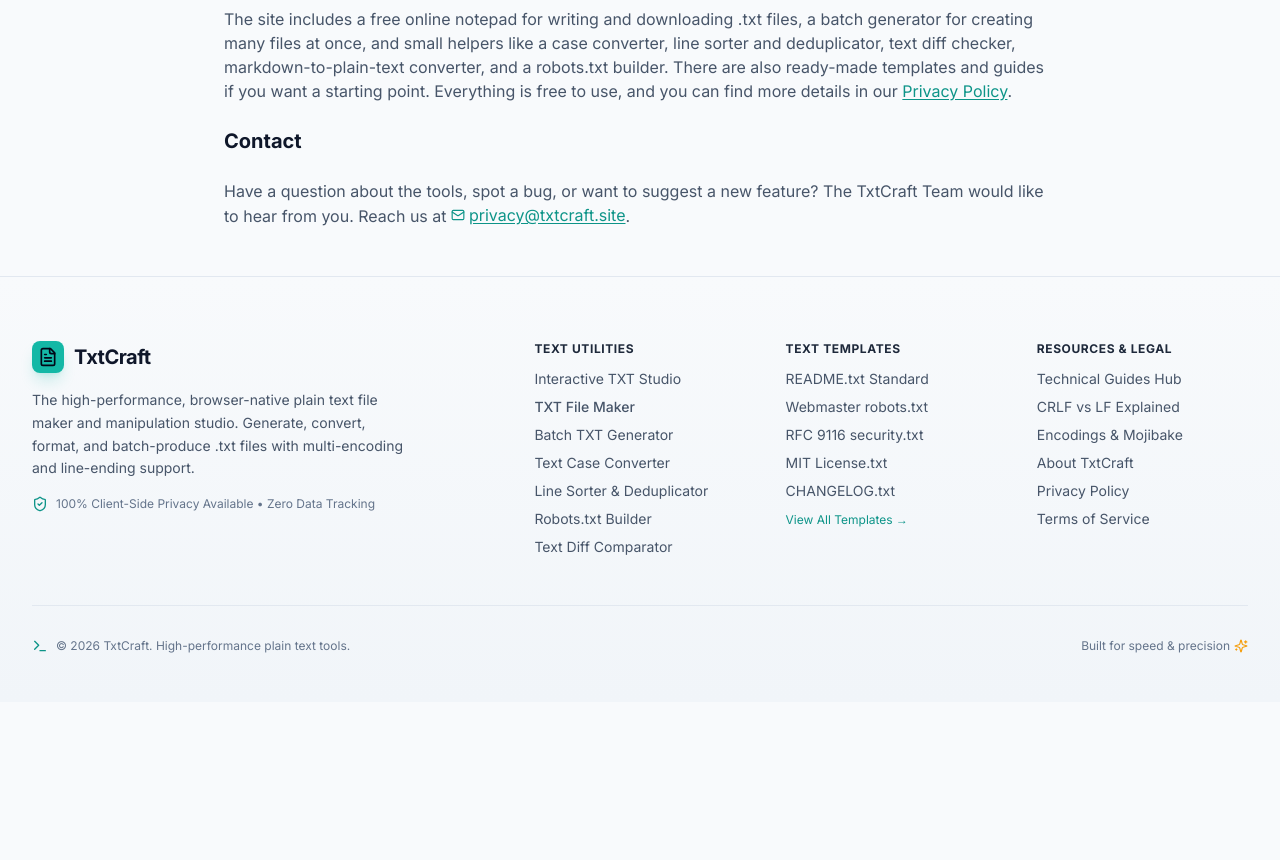
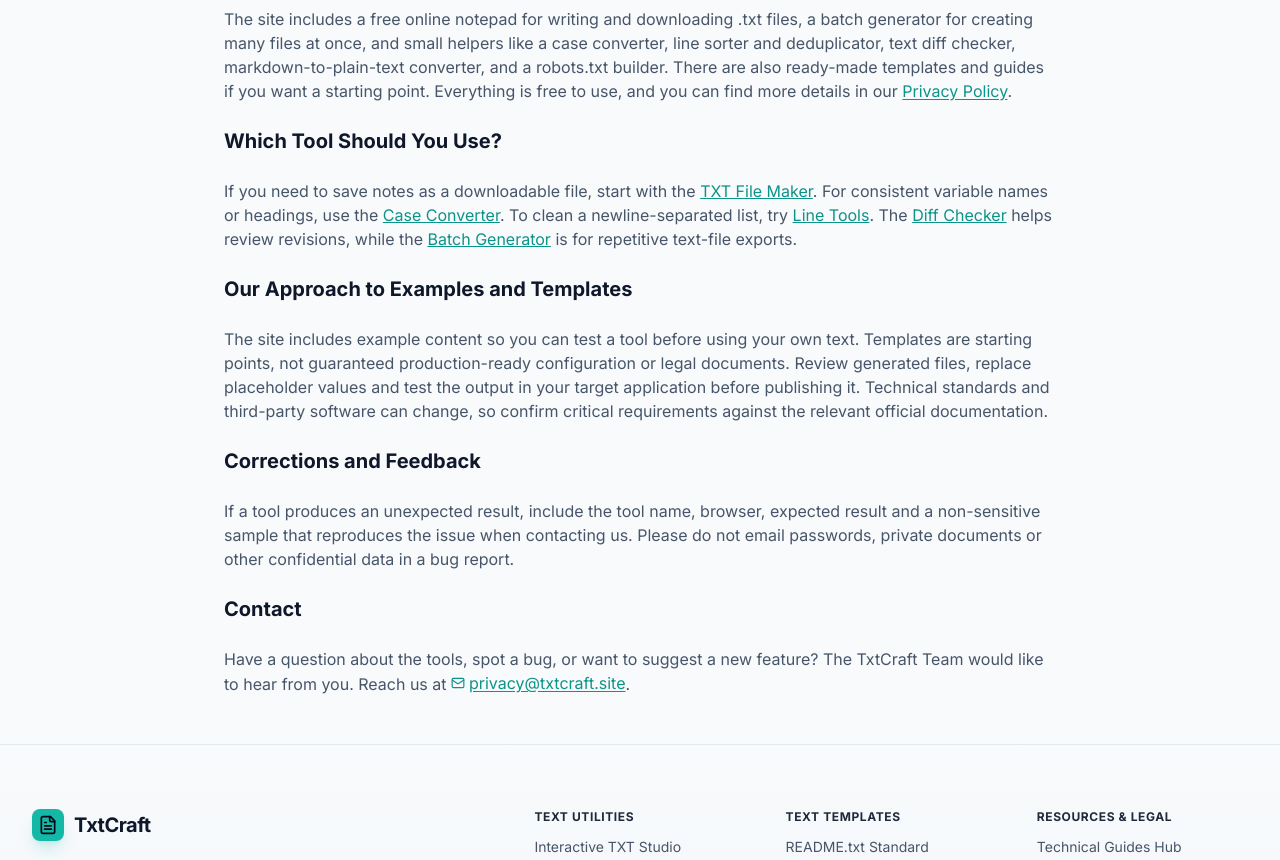
Before and after one commit to ismailattar631-netizen/Txtfilemaker, a Next.js app: page /about in a window 1280 px wide. Shown: the part 780-1640 px from the top of the page. Before the commit the page ends 1482 px from the top, so only its background shows below. Built offline with nearby package versions, Linux system fonts and the light colour scheme.

Commit message:
content: clarify product purpose, template limitations and feedback guidance

```diff
--- a/src/app/about/page.tsx
+++ b/src/app/about/page.tsx
@@ -2,8 +2,8 @@
 import { FileText, Shield, Zap, Mail } from 'lucide-react';
 
 export const metadata: Metadata = {
-  title: 'About TxtCraft Team',
-  description: 'Learn what TxtCraft is, how it works, and how the TxtCraft Team handles your text.',
+  title: 'About TxtCraft - Free Browser Text Utilities',
+  description: 'Learn what TxtCraft offers, who its text utilities help, how browser-based tools work and where to report issues or suggest improvements.',
   alternates: {
     canonical: 'https://txtcraft.site/about',
   },
@@ -83,6 +83,25 @@
           </a>.
         </p>
 
+        <h2 className="text-xl font-bold text-slate-900 dark:text-slate-100">Which Tool Should You Use?</h2>
+        <p className="text-slate-600 dark:text-slate-400">
+          If you need to save notes as a downloadable file, start with the <a className="text-teal-600 dark:text-teal-400 underline" href="/tools/txt-file-maker">TXT File Maker</a>.
+          For consistent variable names or headings, use the <a className="text-teal-600 dark:text-teal-400 underline" href="/tools/case-converter">Case Converter</a>.
+          To clean a newline-separated list, try <a className="text-teal-600 dark:text-teal-400 underline" href="/tools/line-tools">Line Tools</a>.
+          The <a className="text-teal-600 dark:text-teal-400 underline" href="/tools/diff-checker">Diff Checker</a> helps review revisions, while the <a className="text-teal-600 dark:text-teal-400 underline" href="/tools/batch-generator">Batch Generator</a> is for repetitive text-file exports.
+        </p>
+        <h2 className="text-xl font-bold text-slate-900 dark:text-slate-100">Our Approach to Examples and Templates</h2>
+        <p className="text-slate-600 dark:text-slate-400">
+          The site includes example content so you can test a tool before using your own text. Templates are starting points, not guaranteed production-ready configuration or legal documents.
+          Review generated files, replace placeholder values and test the output in your target application before publishing it.
+          Technical standards and third-party software can change, so confirm critical requirements against the relevant official documentation.
+        </p>
+        <h2 className="text-xl font-bold text-slate-900 dark:text-slate-100">Corrections and Feedback</h2>
+        <p className="text-slate-600 dark:text-slate-400">
+          If a tool produces an unexpected result, include the tool name, browser, expected result and a non-sensitive sample that reproduces the issue when contacting us.
+          Please do not email passwords, private documents or other confidential data in a bug report.
+        </p>
+
         <h2 className="text-xl font-bold text-slate-900 dark:text-slate-100">Contact</h2>
         <p className="text-slate-600 dark:text-slate-400">
           Have a question about the tools, spot a bug, or want to suggest a new feature? The
```
